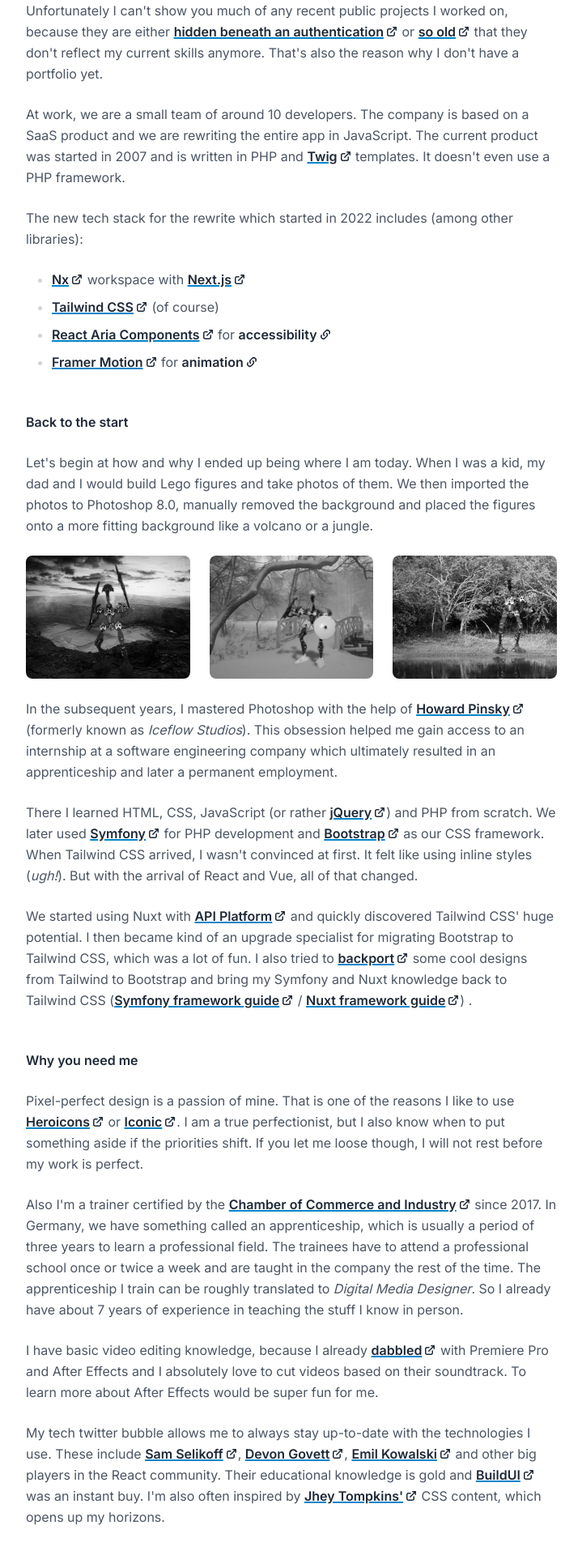
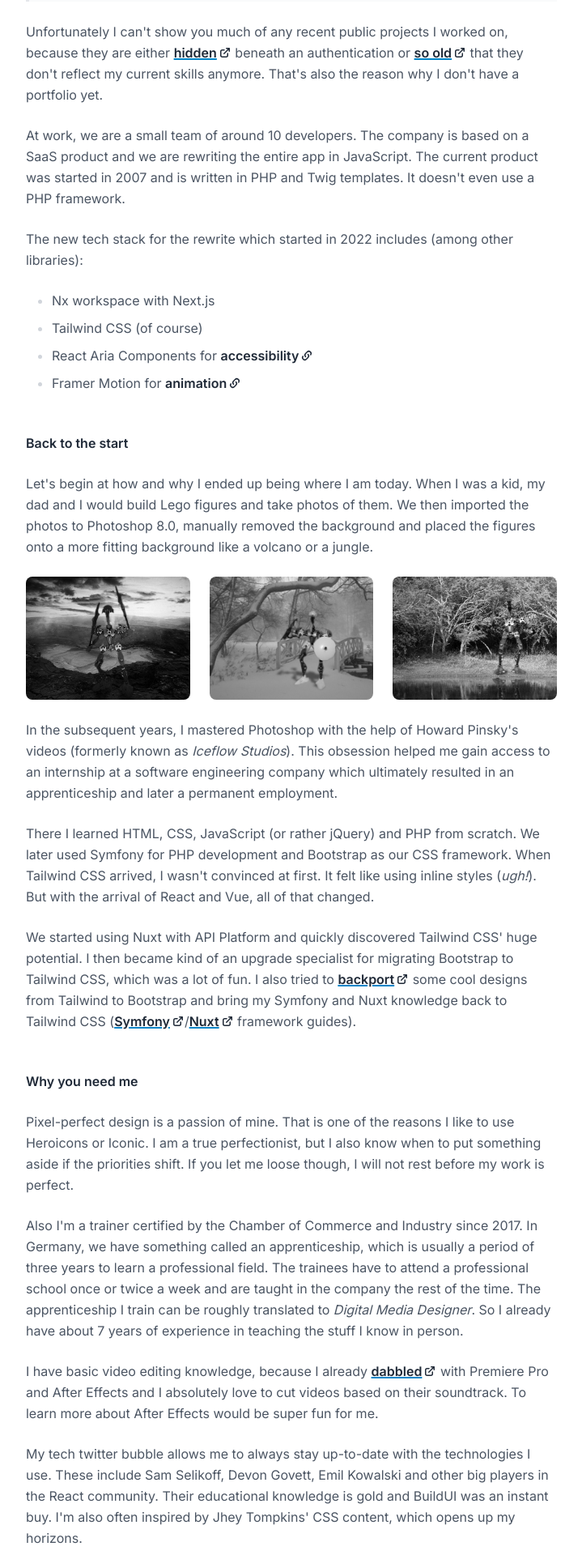
Before and after one commit to AmProsius/design-engineer-job-application, a Next.js app: page / in a window 1280 px wide. Shown: the part 440-2360 px from the top of the page at 81% size, without its empty margins (280-999 px from the left). Built offline with nearby package versions, Linux system fonts and the light colour scheme.

Commit message:
Remove some links to emphasize the important ones

```diff
--- a/components/sections/AboutMe.tsx
+++ b/components/sections/AboutMe.tsx
@@ -8,13 +8,9 @@ export const AboutMe: React.FC = () => (
   <Section>
     <SectionHeadline>About me</SectionHeadline>
     <p>
-      Hi, my name is Fabian Bastwöste, I&apos;m 31 and I&apos;ve been a frontend
-      developer for more than{" "}
-      <ExternalLink href="https://en.wikipedia.org/wiki/12_Years_a_Slave_(film)">
-        12 years
-      </ExternalLink>
-      . It&apos;s sunny outside and Easter is approaching, so I&apos;m in a good
-      mood.
+      Hi, my name is Fabian Bastwöste, I&apos;m 31 years old and I&apos;ve been
+      a frontend developer for more than 12 years. It&apos;s sunny outside and
+      Easter is approaching, so I&apos;m in a good mood.
     </p>
 
     <p>
@@ -37,9 +33,9 @@ export const AboutMe: React.FC = () => (
       Unfortunately I can&apos;t show you much of any recent public projects I
       worked on, because they are either{" "}
       <ExternalLink href="https://zentrale.crime-mails.com/login">
-        hidden beneath an authentication
+        hidden
       </ExternalLink>{" "}
-      or{" "}
+      beneath an authentication or{" "}
       <ExternalLink href="https://www.nord-akademie.de/">so old</ExternalLink>{" "}
       that they don&apos;t reflect my current skills anymore. That&apos;s also
       the reason why I don&apos;t have a portfolio yet.
@@ -48,8 +44,7 @@ export const AboutMe: React.FC = () => (
     <p>
       At work, we are a small team of around 10 developers. The company is based
       on a SaaS product and we are rewriting the entire app in JavaScript. The
-      current product was started in 2007 and is written in PHP and{" "}
-      <ExternalLink href="https://twig.symfony.com/">Twig</ExternalLink>{" "}
+      current product was started in 2007 and is written in PHP and Twig
       templates. It doesn&apos;t even use a PHP framework.
     </p>
 
@@ -59,30 +54,15 @@ export const AboutMe: React.FC = () => (
     </p>
 
     <ul className="list-disc space-y-2 pl-8 marker:text-gray-300">
+      <li>Nx workspace with Next.js</li>
+      <li>Tailwind CSS (of course)</li>
       <li>
-        <ExternalLink href="https://nx.dev/getting-started/intro">
-          Nx
-        </ExternalLink>{" "}
-        workspace with{" "}
-        <ExternalLink href="https://nextjs.org/">Next.js</ExternalLink>
+        React Aria Components for{" "}
+        <InternalLink anchor="accessibility">accessibility</InternalLink>
       </li>
       <li>
-        <ExternalLink href="https://tailwindcss.com/">
-          Tailwind CSS
-        </ExternalLink>{" "}
-        (of course)
-      </li>
-      <li>
-        <ExternalLink href="https://react-spectrum.adobe.com/react-aria/components.html">
-          React Aria Components
-        </ExternalLink>{" "}
-        for <InternalLink anchor="accessibility">accessibility</InternalLink>
-      </li>
-      <li>
-        <ExternalLink href="https://www.framer.com/motion/">
-          Framer Motion
-        </ExternalLink>{" "}
-        for <InternalLink anchor="animation">animation</InternalLink>
+        Framer Motion for{" "}
+        <InternalLink anchor="animation">animation</InternalLink>
       </li>
     </ul>
   </Section>
--- a/components/sections/Accessibility.tsx
+++ b/components/sections/Accessibility.tsx
@@ -19,22 +19,16 @@ export const Accessibility: React.FC = () => (
 
     <p>
       Being on the spectrum allows me to concentrate on a single task for a long
-      time, which proved very helpful in the past. I also love grammar and how{" "}
-      <ExternalLink href="https://www.youtube.com/@RobWords">
-        language evolves
-      </ExternalLink>{" "}
-      (which includes programming languages as well).
+      time, which proved very helpful in the past. I also love grammar and how
+      languages evolve (that includes programming languages as well). RobWords
+      is a fantastic YouTube channel in that regard.
     </p>
 
     <p>
-      When{" "}
-      <ExternalLink href="https://react-spectrum.adobe.com/react-aria/components.html">
-        React Aria Components
-      </ExternalLink>{" "}
-      became stable late last year, I immediately started migrating our existing
-      components to React Aria Components, which allowed us to have a ton of
-      accessibility features out of the box. I hate to admit it, but this
-      library completely replaced Headless UI for us. 🙈
+      When React Aria Components became stable late last year, I immediately
+      started migrating our existing components to React Aria Components, which
+      allowed us to have a ton of accessibility features out of the box. I hate
+      to admit it, but this library completely replaced Headless UI for us. 🙈
     </p>
 
     <p>
@@ -44,7 +38,12 @@ export const Accessibility: React.FC = () => (
         minimal examples
       </ExternalLink>{" "}
       of things I discovered, but I couldn&apos;t yet follow up with an in-depth
-      article about the challenges and gains of the whole process. There were
+      article about the challenges and gains of the whole process. I&apos;m also
+      not afraid to{" "}
+      <ExternalLink href="https://stackoverflow.com/questions/77806380/how-can-i-correctly-set-the-type-of-a-value-in-the-onchange-method-in-react-with">
+        ask
+      </ExternalLink>{" "}
+      if I really can&apos;t find a solution for my problem. There were
       definitely some interesting learnings along the way and I would love to
       tell you more about it in a personal interview.
     </p>
--- a/components/sections/Animation.tsx
+++ b/components/sections/Animation.tsx
@@ -1,4 +1,3 @@
-import { ExternalLink } from "@/components/ExternalLink";
 import { Section } from "@/components/Section";
 import { SectionHeadline } from "@/components/SectionHeadline";
 
@@ -7,27 +6,22 @@ export const Animation: React.FC = () => (
     <SectionHeadline id="animation">Animation</SectionHeadline>
 
     <p>
-      I absolutely love{" "}
-      <ExternalLink href="https://buildui.com/recipes/animated-tabs">
-        little animations
-      </ExternalLink>{" "}
-      that enhance the user experience. It&apos;s a thin line between a joyful
-      animation and a distracting animation, so I try to evaluate every
-      animation I use on a project. We currently use a lot of micro-animations
-      to make the page feel smoother and more app-like.
+      I absolutely love little animations that enhance the user experience.
+      It&apos;s a thin line between a joyful animation and a distracting
+      animation, so I try to evaluate every animation I use on a project. We
+      currently use a lot of micro-animations to make the page feel smoother and
+      more app-like.
     </p>
 
     <p>
-      At first, we used{" "}
-      <ExternalLink href="https://lottiefiles.com/">LottieFiles</ExternalLink>{" "}
-      for icon animation, but we soon felt it was just to big of a dependency
-      for such a small use case. I then rebuilt all of the icon animations that
-      were previously done in After Effects as animated SVG paths with Framer
-      Motion and that was just a game changer.
+      At first, we used LottieFiles for icon animation, but we soon felt it was
+      just to big of a dependency for such a small use case. I then rebuilt all
+      of the icon animations that were previously done in After Effects as
+      animated SVG paths with Framer Motion and that was just a game changer.
     </p>
 
     <p>
-      Also Framer Motion and React Aria Components are a really good team and
+      React Aria Components have really great examples with Framer Motion and
       I&apos;m looking forward to bringing this experience to Tailwind UI as
       well.
     </p>
--- a/components/sections/Beginning.tsx
+++ b/components/sections/Beginning.tsx
@@ -18,47 +18,40 @@ export const Beginning: React.FC = () => (
     <Gallery />
 
     <p>
-      In the subsequent years, I mastered Photoshop with the help of{" "}
-      <ExternalLink href="https://www.youtube.com/howardpinsky">
-        Howard Pinsky
-      </ExternalLink>{" "}
-      (formerly known as <em>Iceflow Studios</em>). This obsession helped me
-      gain access to an internship at a software engineering company which
-      ultimately resulted in an apprenticeship and later a permanent employment.
+      In the subsequent years, I mastered Photoshop with the help of Howard
+      Pinsky&apos;s videos (formerly known as <em>Iceflow Studios</em>). This
+      obsession helped me gain access to an internship at a software engineering
+      company which ultimately resulted in an apprenticeship and later a
+      permanent employment.
     </p>
 
     <p>
-      There I learned HTML, CSS, JavaScript (or rather{" "}
-      <ExternalLink href="https://jquery.com/">jQuery</ExternalLink>) and PHP
-      from scratch. We later used{" "}
-      <ExternalLink href="https://symfony.com/">Symfony</ExternalLink> for PHP
-      development and{" "}
-      <ExternalLink href="https://getbootstrap.com/">Bootstrap</ExternalLink> as
-      our CSS framework. When Tailwind CSS arrived, I wasn&apos;t convinced at
+      There I learned HTML, CSS, JavaScript (or rather jQuery) and PHP from
+      scratch. We later used Symfony for PHP development and Bootstrap as our
+      CSS framework. When Tailwind CSS arrived, I wasn&apos;t convinced at
       first. It felt like using inline styles (
       <span className="italic">ugh!</span>). But with the arrival of React and
       Vue, all of that changed.
     </p>
 
     <p>
-      We started using Nuxt with{" "}
-      <ExternalLink href="https://api-platform.com/">API Platform</ExternalLink>{" "}
-      and quickly discovered Tailwind CSS&apos; huge potential. I then became
-      kind of an upgrade specialist for migrating Bootstrap to Tailwind CSS,
-      which was a lot of fun. I also tried to{" "}
+      We started using Nuxt with API Platform and quickly discovered Tailwind
+      CSS&apos; huge potential. I then became kind of an upgrade specialist for
+      migrating Bootstrap to Tailwind CSS, which was a lot of fun. I also tried
+      to{" "}
       <ExternalLink href="https://github.com/twbs/bootstrap/issues/35408">
         backport
       </ExternalLink>{" "}
       some cool designs from Tailwind to Bootstrap and bring my Symfony and Nuxt
       knowledge back to Tailwind CSS (
       <ExternalLink href="https://github.com/tailwindlabs/tailwindcss.com/pull/1131">
-        Symfony framework guide
+        Symfony
+      </ExternalLink>
+      /
+      <ExternalLink href="https://github.com/tailwindlabs/tailwindcss.com/pull/1383">
+        Nuxt
       </ExternalLink>{" "}
-      /{" "}
-      <ExternalLink href="https://github.com/tailwindlabs/tailwindcss.com/pull/1383">
-        Nuxt framework guide
-      </ExternalLink>
-      ) .
+      framework guides).
     </p>
   </Section>
 );
--- a/components/sections/TheBest.tsx
+++ b/components/sections/TheBest.tsx
@@ -8,19 +8,13 @@ export const TheBest: React.FC = () => (
 
     <p>
       Pixel-perfect design is a passion of mine. That is one of the reasons I
-      like to use{" "}
-      <ExternalLink href="https://heroicons.com/">Heroicons</ExternalLink> or{" "}
-      <ExternalLink href="https://iconic.app/">Iconic</ExternalLink>. I am a
-      true perfectionist, but I also know when to put something aside if the
-      priorities shift. If you let me loose though, I will not rest before my
-      work is perfect.
+      like to use Heroicons or Iconic. I am a true perfectionist, but I also
+      know when to put something aside if the priorities shift. If you let me
+      loose though, I will not rest before my work is perfect.
     </p>
 
     <p>
-      Also I&apos;m a trainer certified by the{" "}
-      <ExternalLink href="https://www.ihk.de/oldenburg/english-5351018">
-        Chamber of Commerce and Industry
-      </ExternalLink>{" "}
+      Also I&apos;m a trainer certified by the Chamber of Commerce and Industry
       since 2017. In Germany, we have something called an apprenticeship, which
       is usually a period of three years to learn a professional field. The
       trainees have to attend a professional school once or twice a week and are
@@ -39,26 +33,10 @@ export const TheBest: React.FC = () => (
 
     <p>
       My tech twitter bubble allows me to always stay up-to-date with the
-      technologies I use. These include{" "}
-      <ExternalLink href="https://twitter.com/samselikoff">
-        Sam Selikoff
-      </ExternalLink>
-      ,{" "}
-      <ExternalLink href="https://twitter.com/devongovett">
-        Devon Govett
-      </ExternalLink>
-      ,{" "}
-      <ExternalLink href="https://twitter.com/emilkowalski_">
-        Emil Kowalski
-      </ExternalLink>{" "}
-      and other big players in the React community. Their educational knowledge
-      is gold and{" "}
-      <ExternalLink href="https://buildui.com/">BuildUI</ExternalLink> was an
-      instant buy. I&apos;m also often inspired by{" "}
-      <ExternalLink href="https://twitter.com/jh3yy">
-        Jhey Tompkins&apos;
-      </ExternalLink>{" "}
-      CSS content, which opens up my horizons.
+      technologies I use. These include Sam Selikoff, Devon Govett, Emil
+      Kowalski and other big players in the React community. Their educational
+      knowledge is gold and BuildUI was an instant buy. I&apos;m also often
+      inspired by Jhey Tompkins&apos; CSS content, which opens up my horizons.
     </p>
   </Section>
 );
```
Also changed, not shown: components/sections/Excited.tsx (+3 -4 lines), components/sections/Minimalism.tsx (+2 -5 lines), components/sections/PrivateLife.tsx (+11 -36 lines).
